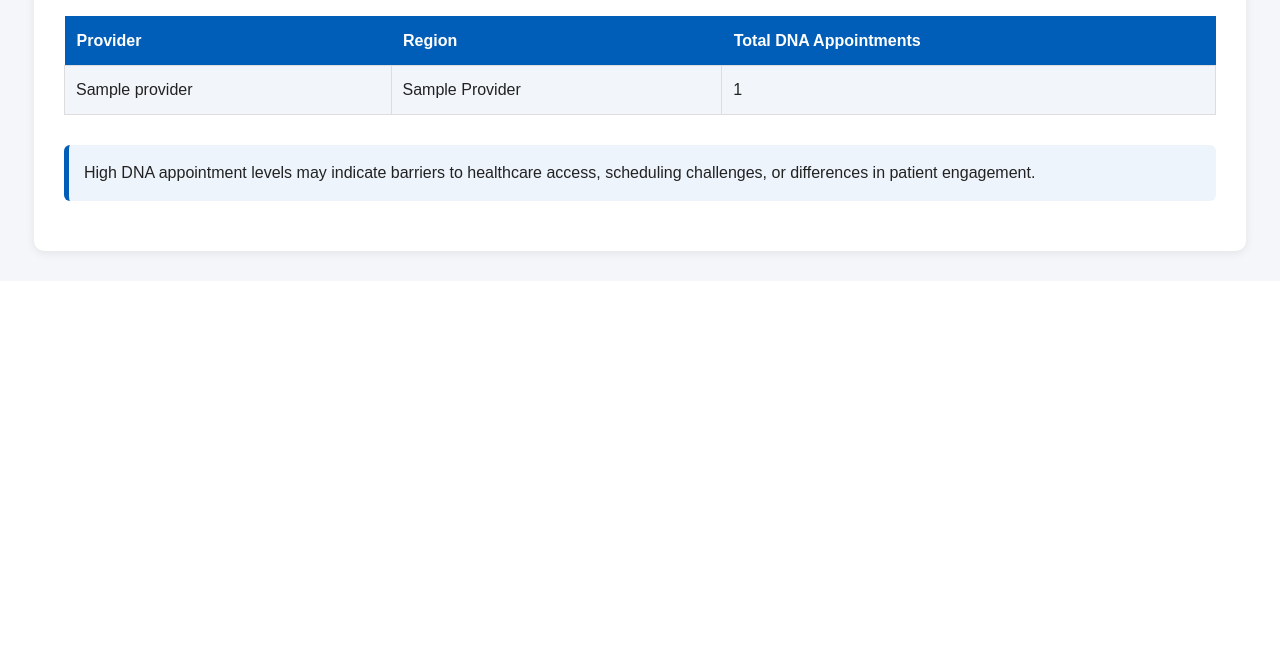
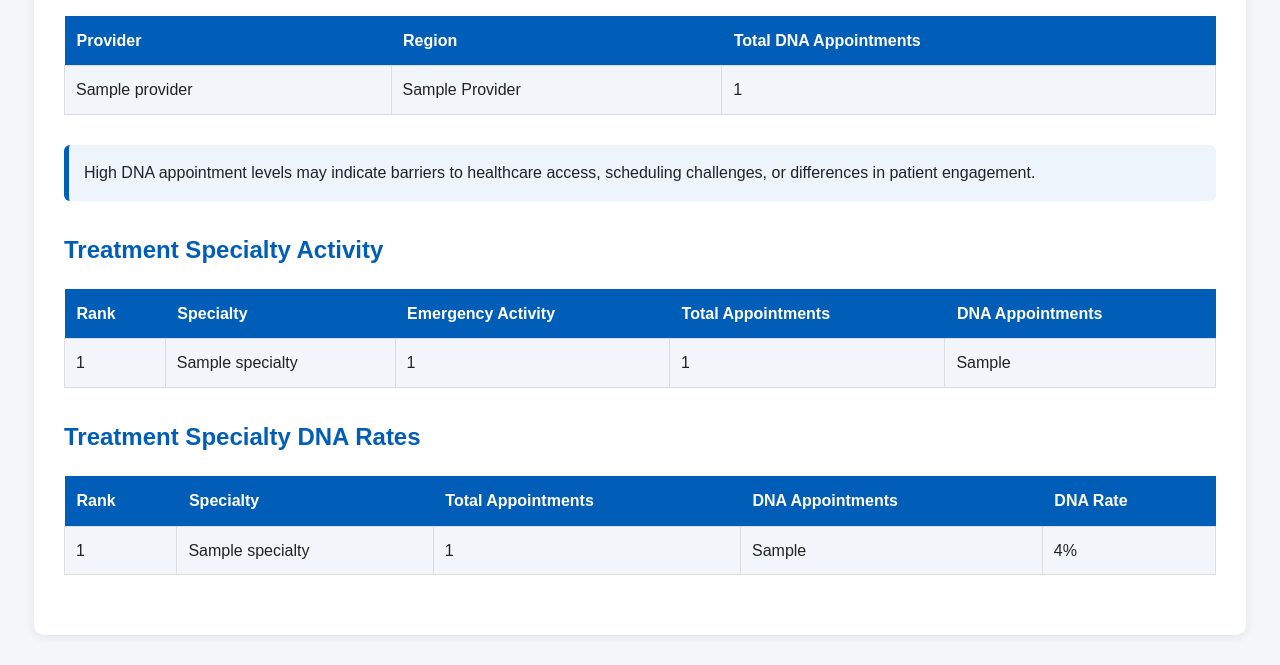
Before and after one commit to 52533734/nhs-hospital-activity, a Flask app: template app/templates/analytics.html in a window 1280 px wide. Shown: the part 1890-2555 px from the top of the page. Before the commit the page ends 2149 px from the top, so only its background shows below. Run offline with Flask 3, Linux system fonts and the light colour scheme; the template is opened without the code that fills it: most values are stand-ins (such as "Sample title", 1, 10 or a date in 2020).

Commit message:
Add treatment specialty NHS activity data in analytics

```diff
--- a/app/templates/analytics.html
+++ b/app/templates/analytics.html
@@ -143,12 +143,12 @@
     {% endfor %}
 </table>
 
-
 <div class="info-box">
     Providers with the highest admission totals are typically large NHS trusts
     serving major population centres. These organisations may experience
     greater pressure on emergency and outpatient services.
 </div>
+
 
 <!-- Section heading for emergency admissions by region -->
 <h2>Average Emergency Admissions by Region</h2>
@@ -176,6 +176,7 @@
     {% endfor %}
 </table>
 
+
 <!-- Section heading for outpatient attendance -->
 <h2>Highest Outpatient Attendance</h2>
 
@@ -201,6 +202,7 @@
 
     {% endfor %}
 </table>
+
 
 <!-- Section heading for DNA appointments -->
 <h2>Highest DNA Appointments</h2>
@@ -233,5 +235,68 @@
     scheduling challenges, or differences in patient engagement.
 </div>
 
+
+<!-- Section heading for specialty activity summary -->
+<h2>Treatment Specialty Activity</h2>
+
+<!-- Table showing activity by treatment specialty -->
+<table>
+
+    <!-- Table header row -->
+    <tr>
+        <th>Rank</th>
+        <th>Specialty</th>
+        <th>Emergency Activity</th>
+        <th>Total Appointments</th>
+        <th>DNA Appointments</th>
+    </tr>
+
+    <!-- Loop through specialty activity results -->
+    {% for specialty in specialties %}
+
+    <!-- Table row for each specialty -->
+    <tr>
+        <td>{{ loop.index }}</td>
+        <td>{{ specialty.specialty_name }}</td>
+        <td>{{ specialty.total_emergency }}</td>
+        <td>{{ specialty.total_appointments }}</td>
+        <td>{{ specialty.dna_appointments }}</td>
+    </tr>
+
+    {% endfor %}
+
+</table>
+
+<!-- Section heading for specialty DNA rates -->
+<h2>Treatment Specialty DNA Rates</h2>
+
+<!-- Table showing DNA rates by specialty -->
+<table>
+
+    <!-- Table header row -->
+    <tr>
+        <th>Rank</th>
+        <th>Specialty</th>
+        <th>Total Appointments</th>
+        <th>DNA Appointments</th>
+        <th>DNA Rate</th>
+    </tr>
+
+    <!-- Loop through specialty DNA rate results -->
+    {% for specialty in specialty_rates %}
+
+    <!-- Table row for each specialty -->
+    <tr>
+        <td>{{ loop.index }}</td>
+        <td>{{ specialty.specialty_name }}</td>
+        <td>{{ specialty.total_appointments }}</td>
+        <td>{{ specialty.dna_appointments }}</td>
+        <td>{{ specialty.dna_rate }}%</td>
+    </tr>
+
+    {% endfor %}
+
+</table>
+
 <!-- End of content block -->
 {% endblock %}
```
